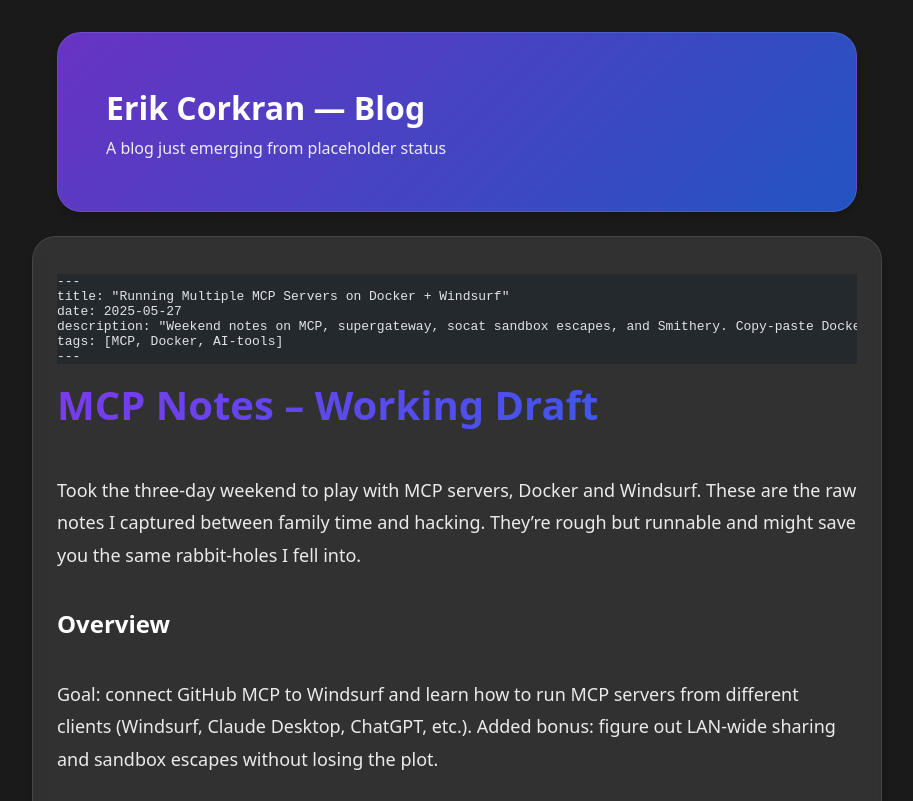
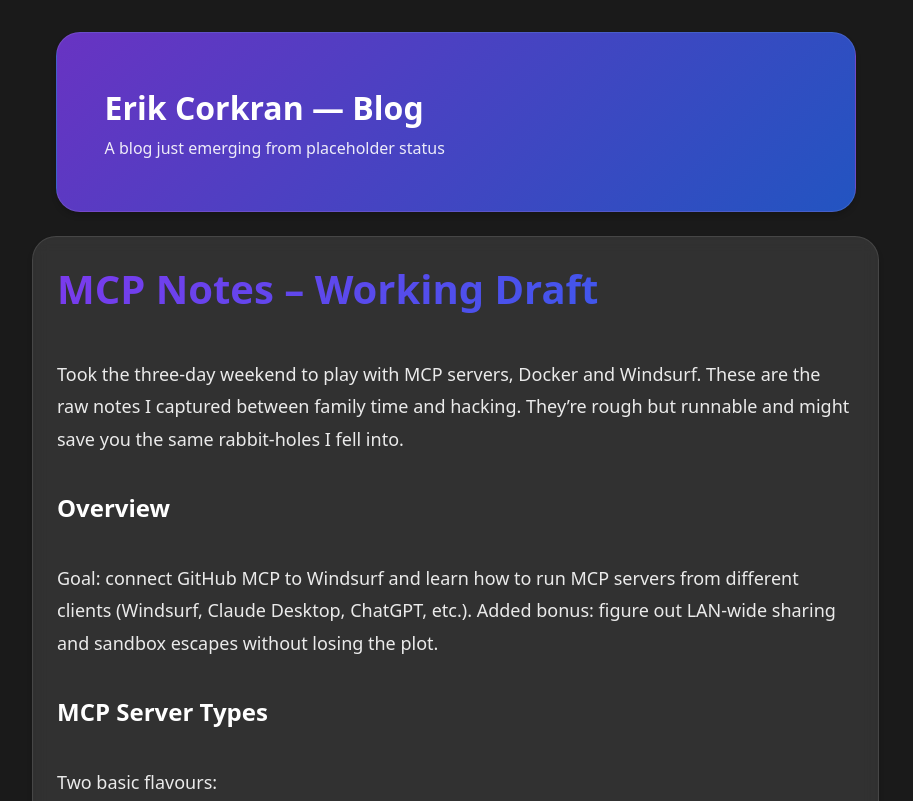
Before and after one commit to ecorkran/blog, an Astro site: page /blog/mcp-notes in a window 1280 px wide. Shown: the top 801 px of the page, without its empty margins (208-1121 px from the left). Built offline with nearby package versions, Linux system fonts and the light colour scheme; Astro itself is replaced by a stand-in of ours; some packages are replaced by stand-ins of ours.

Commit message:
Fix metadata on mcp-notes.md

````diff
--- a/src/content/blog/mcp-notes.md
+++ b/src/content/blog/mcp-notes.md
@@ -1,11 +1,8 @@
-```yaml
 ---
 title: "Running Multiple MCP Servers on Docker + Windsurf"
-date: 2025-05-27
 description: "Weekend notes on MCP, supergateway, socat sandbox escapes, and Smithery. Copy-paste Docker commands included."
-tags: [MCP, Docker, AI-tools]
+pubDate: 2025-05-27
 ---
-```
 
 # MCP Notes – Working Draft
 
````
Also changed, not shown: 1 other file.
